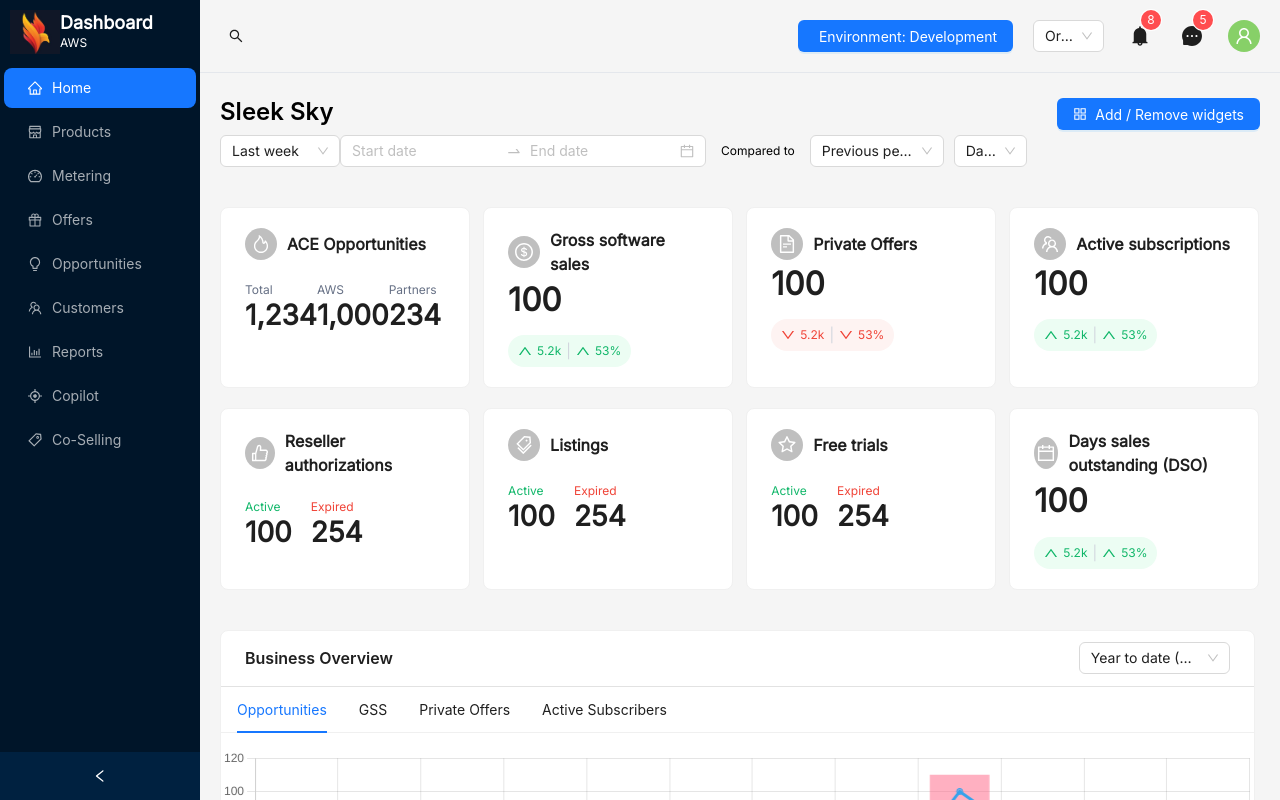
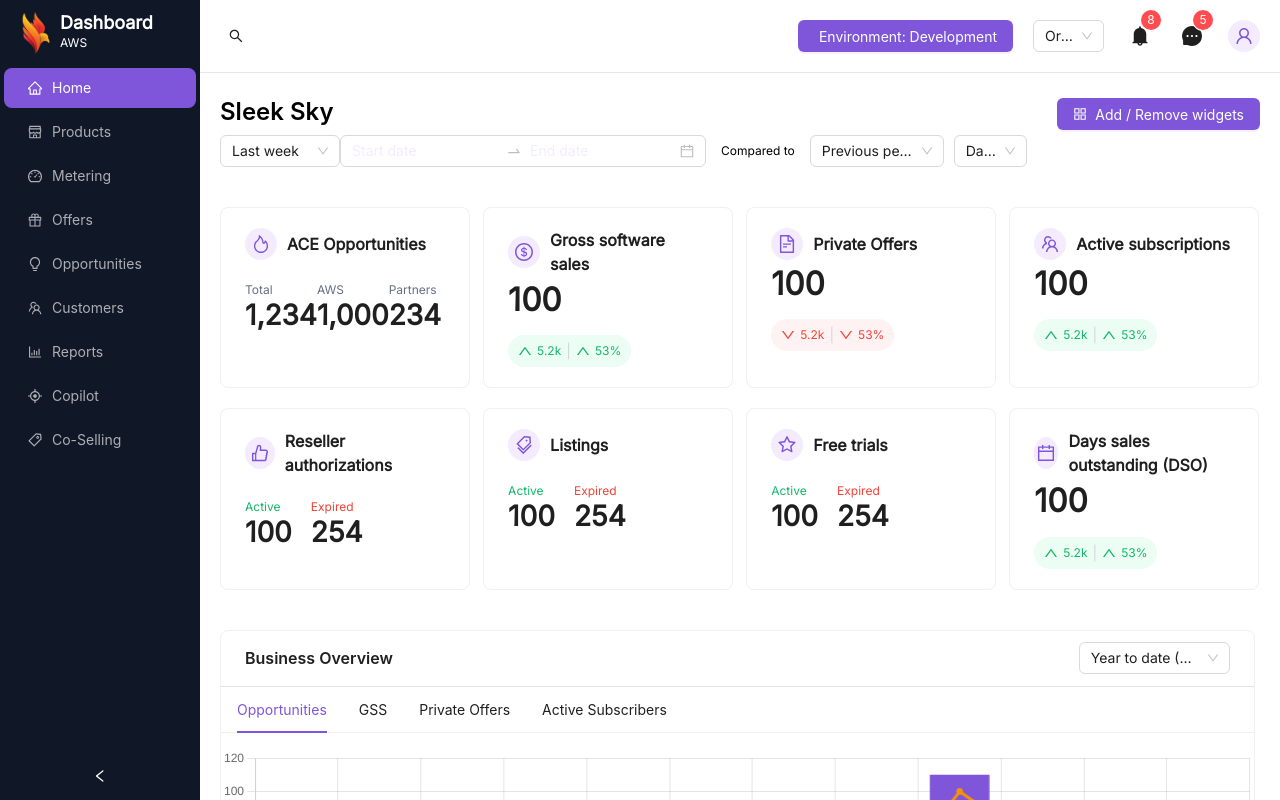
Before and after one commit to GigiEillen/dashboard, a React (Vite) app: page / in a window 1280 px wide. Built offline with nearby package versions, Linux system fonts and the light colour scheme.

Commit message:
Adjust theme

```diff
--- a/src/App.scss
+++ b/src/App.scss
@@ -121,3 +121,19 @@ p {
     margin: 0;
   }
 }
+
+.ant-avatar {
+  background-color: #f4ebff;
+  .anticon,
+  .ant-avatar-string {
+    color: #7f56d9;
+  }
+}
+
+.ant-layout .ant-layout-sider {
+  background-color: #101828;
+  .ant-layout-sider-trigger,
+  .ant-menu-dark {
+    background-color: #101828;
+  }
+}
--- a/src/App.tsx
+++ b/src/App.tsx
@@ -1,8 +1,8 @@
 import { useState } from 'react';
-import { Layout, Menu } from 'antd';
+import { ConfigProvider, Layout, Menu } from 'antd';
 
 import Home from './components/Home';
-import { SIDER_OPTIONS } from './constants';
+import { LIGHT_COLOR, MAIN_COLOR, SIDER_OPTIONS } from './constants';
 
 import './App.scss';
 
@@ -12,6 +12,15 @@ function App() {
   const [collapsed, setCollapsed] = useState(false);
 
   return (
+    <ConfigProvider
+      theme={{
+        token: {
+          colorPrimary: MAIN_COLOR,
+          colorInfo: MAIN_COLOR,
+          colorTextPlaceholder: LIGHT_COLOR,
+          colorBgLayout: '#fff',
+        },
+      }}>
       <Layout style={{ minHeight: '100vh' }}>
         <Sider
           collapsible
@@ -33,6 +42,7 @@ function App() {
         </Sider>
         <Home />
       </Layout>
+    </ConfigProvider>
   );
 }
 
--- a/src/components/Header/index.tsx
+++ b/src/components/Header/index.tsx
@@ -64,10 +64,7 @@ const Header: FC<HeaderProps> = ({ group, onGroupChange, groupList }) => {
           </Badge>
         </div>
         <div>
-          <Avatar
-            style={{ backgroundColor: '#87d068' }}
-            icon={<UserOutlined />}
-          />
+          <Avatar icon={<UserOutlined />} />
         </div>
       </div>
       <MessagesModal open={open} closeModal={() => setOpen(false)} />
--- a/src/constants.tsx
+++ b/src/constants.tsx
@@ -9,6 +9,9 @@ import {
   TagOutlined,
   TeamOutlined,
 } from '@ant-design/icons';
+
+export const MAIN_COLOR = '#7f56d9';
+export const LIGHT_COLOR = '#F4EBFF';
 
 export const SIDER_OPTIONS = [
   {
--- a/src/data/businessOverview.json
+++ b/src/data/businessOverview.json
@@ -5,12 +5,15 @@
       {
         "type": "line",
         "label": "AWS Originated Opportunities Tab",
-        "data": [30, 58, 35, 60, 35, 60, 20, 35, 100, 65, 25, 70]
+        "data": [30, 58, 35, 60, 35, 60, 20, 35, 100, 65, 25, 70],
+        "backgroundColor": "#F79009",
+        "borderColor": "#F79009"
       },
       {
         "type": "bar",
         "label": "Total count (AO+PO)",
-        "data": [90, 60, 40, 70, 39, 90, 70, 40, 110, 70, 25, 78]
+        "data": [90, 60, 40, 70, 39, 90, 70, 40, 110, 70, 25, 78],
+        "backgroundColor": "#7f56d9"
       }
     ],
     "labels": [
--- a/src/data/infoCards.json
+++ b/src/data/infoCards.json
@@ -81,12 +81,16 @@
         {
           "type": "line",
           "label": "AWS Originated Opportunities Tab",
-          "data": [30, 58, 35, 60, 35, 60, 20, 35, 100, 65, 25, 70]
+          "data": [30, 58, 35, 60, 35, 60, 20, 35, 100, 65, 25, 70],
+          "backgroundColor": "#7F56D9",
+          "borderColor": "#7F56D9"
         },
         {
           "type": "line",
           "label": "Total count (AO+PO)",
-          "data": [50, 60, 40, 80, 20, 90, 70, 40, 90, 70, 10, 60]
+          "data": [50, 60, 40, 80, 20, 90, 70, 40, 90, 70, 10, 60],
+          "backgroundColor": "#98A2B3",
+          "borderColor": "#98A2B3"
         }
       ],
       "labels": [
@@ -116,12 +120,16 @@
         {
           "type": "line",
           "label": "AWS Originated Opportunities Tab",
-          "data": [30, 58, 35, 60, 35, 60, 20, 35, 100, 65, 25, 70]
+          "data": [30, 58, 35, 60, 35, 60, 20, 35, 100, 65, 25, 70],
+          "backgroundColor": "#7F56D9",
+          "borderColor": "#7F56D9"
         },
         {
           "type": "line",
           "label": "Total count (AO+PO)",
-          "data": [50, 60, 40, 80, 20, 90, 70, 40, 90, 70, 10, 60]
+          "data": [50, 60, 40, 80, 20, 90, 70, 40, 90, 70, 10, 60],
+          "backgroundColor": "#98A2B3",
+          "borderColor": "#98A2B3"
         }
       ],
       "labels": [
@@ -151,12 +159,16 @@
         {
           "type": "line",
           "label": "AWS Originated Opportunities Tab",
-          "data": [30, 58, 35, 60, 35, 60, 20, 35, 100, 65, 25, 70]
+          "data": [30, 58, 35, 60, 35, 60, 20, 35, 100, 65, 25, 70],
+          "backgroundColor": "#7F56D9",
+          "borderColor": "#7F56D9"
         },
         {
           "type": "line",
           "label": "Total count (AO+PO)",
-          "data": [50, 60, 40, 80, 20, 90, 70, 40, 90, 70, 10, 60]
+          "data": [50, 60, 40, 80, 20, 90, 70, 40, 90, 70, 10, 60],
+          "backgroundColor": "#98A2B3",
+          "borderColor": "#98A2B3"
         }
       ],
       "labels": [
```
Also changed, not shown: src/components/types.ts (+10 -0 lines). Lines whose indentation alone changed are shown as unchanged.
